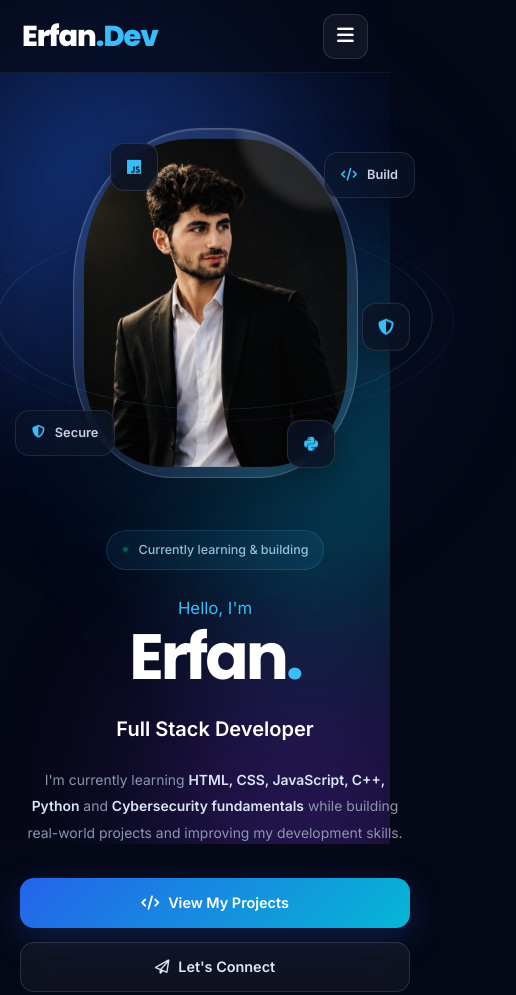
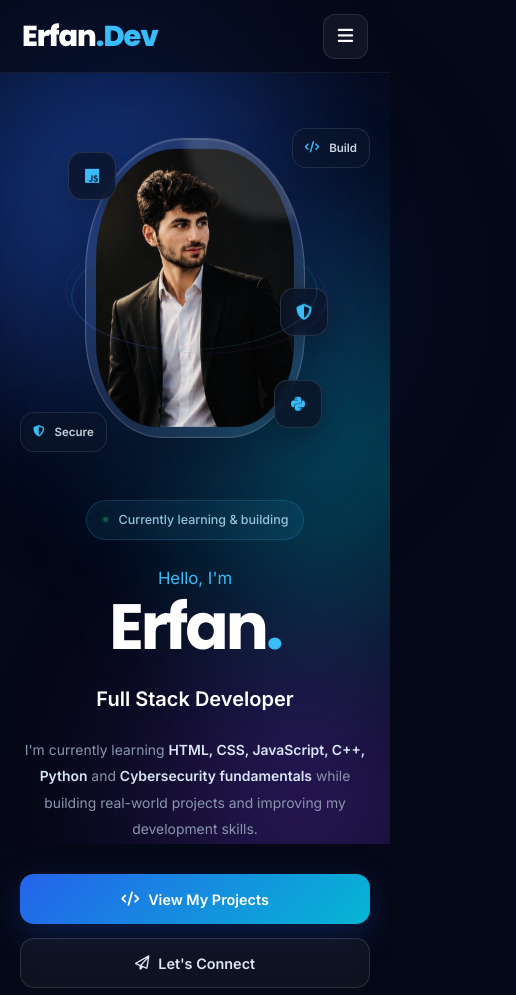
Before and after one commit to erfanesmati1/erfan-portfolio, a plain HTML site: page index.html in a window 390 px wide. Shown: the top 995 px of the page, 516 px wide, since content can reach past the window. Drawn offline with Linux system fonts and the light colour scheme.

Commit message:
Update project

```diff
--- a/script.js
+++ b/script.js
@@ -99,9 +99,9 @@ const projects = [
         title: "Afghanistan Weather",
         description:
             "A modern bilingual weather website providing weather information for all 34 provinces of Afghanistan, with a responsive design and real-time weather data.",
-        image: "images/afghanistanweather.png",
+        image: "images/afghanistan-weather.png",
         technologies: ["HTML", "CSS", "JavaScript", "Weather API"],
-        liveLink: "https://afghanistanweather.vercel.app",
+        liveLink: "https://afghanistanweather.vercel.app/",
         githubLink: "https://github.com/erfanesmati1/afghanistan-weather"
     }
 
--- a/style.css
+++ b/style.css
@@ -19,7 +19,13 @@ body {
     background: #050816;
     color: #ffffff;
     overflow-x: hidden;
+    min-height: 100vh;
     line-height: 1.6;
+}
+
+ul,
+ol {
+    list-style: none;
 }
 
 a {
@@ -27,13 +33,16 @@ a {
     color: inherit;
 }
 
-button {
-    font-family: inherit;
-    cursor: pointer;
+button,
+input,
+textarea,
+select {
+    font: inherit;
 }
 
 img {
     max-width: 100%;
+    height: auto;
     display: block;
 }
 
@@ -287,19 +296,12 @@ section {
 
 .hero {
     min-height: 100vh;
-
-    max-width: 1250px;
-
+    width: min(100%, 1250px);
     margin: auto;
-
     padding: 150px 30px 80px;
-
     display: grid;
-
     grid-template-columns: 1.1fr 0.9fr;
-
-    align-items: center;
-
+    align-items: center;
     gap: 60px;
 }
 
@@ -528,14 +530,12 @@ section {
 
 .hero-visual {
     position: relative;
-
+    width: min(100%, 520px);
     min-height: 550px;
-
-    display: flex;
-
+    margin-inline: auto;
+    display: flex;
     align-items: center;
     justify-content: center;
-
     perspective: 1200px;
 }
 
@@ -556,17 +556,12 @@ section {
 
 .profile-container {
     position: relative;
-
-    width: 390px;
-    height: 390px;
-
-    display: flex;
-
+    width: min(100%, 390px);
+    aspect-ratio: 1;
+    display: flex;
     align-items: center;
     justify-content: center;
-
     transform-style: preserve-3d;
-
     animation: profileFloat 6s ease-in-out infinite;
 }
 
@@ -587,8 +582,8 @@ section {
 
     z-index: 3;
 
-    width: 285px;
-    height: 350px;
+    width: min(100%, 285px);
+    height: min(90vw, 350px);
 
     padding: 10px;
 
@@ -636,25 +631,23 @@ section {
 
 .profile-ring {
     position: absolute;
-
+    left: 50%;
+    top: 50%;
+    transform: translate(-50%, -50%);
     border: 1px solid rgba(56, 189, 248, 0.2);
-
     border-radius: 50%;
 }
 
 .ring-1 {
-    width: 430px;
-    height: 430px;
-
-    transform: rotateX(65deg) rotateZ(15deg);
+    width: 90%;
+    height: 90%;
+    transform: translate(-50%, -50%) rotateX(65deg) rotateZ(15deg);
 }
 
 .ring-2 {
-    width: 470px;
-    height: 470px;
-
-    transform: rotateX(65deg) rotateZ(-20deg);
-
+    width: 95%;
+    height: 95%;
+    transform: translate(-50%, -50%) rotateX(65deg) rotateZ(-20deg);
     border-color: rgba(124, 58, 237, 0.15);
 }
 
@@ -1479,12 +1472,11 @@ footer {
 
     .hero {
         grid-template-columns: 1fr 0.8fr;
-
         gap: 30px;
     }
 
     .profile-container {
-        transform: scale(0.85);
+        transform: scale(0.88);
     }
 
     .skills-container,
@@ -1514,28 +1506,17 @@ footer {
 
     .nav-links {
         position: absolute;
-
         top: 82px;
-
         left: 15px;
         right: 15px;
-
         display: none;
-
         flex-direction: column;
-
         gap: 0;
-
         padding: 15px;
-
         border: 1px solid rgba(255, 255, 255, 0.08);
-
         border-radius: 18px;
-
         background: rgba(8, 15, 32, 0.9);
-
         backdrop-filter: blur(25px);
-
         box-shadow: 0 25px 60px rgba(0, 0, 0, 0.35);
     }
 
@@ -1549,11 +1530,8 @@ footer {
 
     .nav-links a {
         display: block;
-
         padding: 13px;
-
         text-align: center;
-
         border-radius: 10px;
     }
 
@@ -1568,9 +1546,7 @@ footer {
 
     .hero {
         grid-template-columns: 1fr;
-
         text-align: center;
-
         padding-top: 130px;
     }
 
@@ -1580,8 +1556,8 @@ footer {
 
     .hero-visual {
         order: 1;
-
-        min-height: 450px;
+        width: min(100%, 420px);
+        min-height: 440px;
     }
 
     .hero-text {
@@ -1597,9 +1573,7 @@ footer {
 
     .about {
         grid-template-columns: 1fr;
-
         gap: 60px;
-
         text-align: center;
     }
 
@@ -1619,6 +1593,45 @@ footer {
     .about-content {
         order: 2;
     }
+
+    .profile-container {
+        width: min(100%, 330px);
+        transform: scale(1);
+    }
+
+    .card-top {
+        top: 26px;
+        right: 8px;
+    }
+
+    .card-bottom {
+        left: 8px;
+        bottom: 18px;
+    }
+
+    .orbit-1 {
+        top: 18px;
+        left: 18px;
+    }
+
+    .orbit-2 {
+        right: 18px;
+        bottom: 18px;
+    }
+
+    .orbit-3 {
+        right: 2px;
+        top: 50%;
+    }
+
+    .image-glass {
+        width: min(100%, 360px);
+    }
+
+    .experience-badge {
+        right: -12px;
+        bottom: 18px;
+    }
 }
 
 
@@ -1646,7 +1659,6 @@ footer {
 
     .hero h1 {
         font-size: 4rem;
-
         letter-spacing: -3px;
     }
 
@@ -1664,7 +1676,6 @@ footer {
 
     .hero-buttons {
         flex-direction: column;
-
         align-items: stretch;
     }
 
@@ -1673,31 +1684,50 @@ footer {
     }
 
     .hero-visual {
-        min-height: 390px;
+        width: min(100%, 380px);
+        min-height: 360px;
     }
 
     .profile-container {
-        transform: scale(0.65);
+        width: min(100%, 270px);
+    }
+
+    .profile-glass {
+        width: 220px;
+        height: 300px;
+    }
+
+    .floating-card {
+        font-size: 0.72rem;
+        padding: 10px 12px;
     }
 
     .card-top {
-        right: -5px;
-
-        top: 50px;
+        right: 0;
+        top: 26px;
     }
 
     .card-bottom {
-        left: -5px;
-
-        bottom: 40px;
+        left: 0;
+        bottom: 14px;
+    }
+
+    .orbit-1 {
+        left: 8px;
+        top: 14px;
+    }
+
+    .orbit-2 {
+        right: 8px;
+        bottom: 10px;
     }
 
     .orbit-3 {
-        right: 0;
+        right: 2px;
     }
 
     .image-glass {
-        width: 300px;
+        width: min(100%, 300px);
     }
 
     .image-glass img {
@@ -1706,7 +1736,6 @@ footer {
 
     .experience-badge {
         right: -10px;
-
         bottom: 20px;
     }
 
@@ -1735,7 +1764,6 @@ footer {
 
     #scroll-top {
         right: 18px;
-
         bottom: 18px;
     }
 }
@@ -1748,19 +1776,20 @@ footer {
 @media (max-width: 380px) {
 
     .hero h1 {
-        font-size: 3.4rem;
+        font-size: 3.1rem;
+        letter-spacing: -2px;
     }
 
     .profile-container {
-        transform: scale(0.55);
+        width: min(100%, 220px);
     }
 
     .hero-visual {
-        min-height: 340px;
+        min-height: 310px;
     }
 
     .image-glass {
-        width: 270px;
+        width: min(100%, 270px);
     }
 }
 
@@ -1783,106 +1812,3 @@ footer {
         transition-duration: 0.01ms !important;
     }
 }
-
-
-
-
-
-
-
-
-
-
-
-
-
-
-/* =========================================
-   MOBILE MENU FIX
-========================================= */
-
-@media (max-width: 768px) {
-
-    .menu-btn {
-        display: flex;
-        align-items: center;
-        justify-content: center;
-
-        width: 45px;
-        height: 45px;
-
-        background: rgba(255, 255, 255, 0.05);
-
-        border: 1px solid rgba(255, 255, 255, 0.12);
-
-        border-radius: 12px;
-
-        color: #ffffff;
-
-        font-size: 1.2rem;
-
-        z-index: 1001;
-    }
-
-    .nav-links {
-        position: absolute;
-
-        top: 80px;
-        left: 15px;
-        right: 15px;
-
-        width: auto;
-
-        display: none;
-
-        flex-direction: column;
-
-        align-items: center;
-
-        gap: 8px;
-
-        padding: 18px;
-
-        border: 1px solid rgba(255, 255, 255, 0.1);
-
-        border-radius: 20px;
-
-        background: rgba(15, 23, 42, 0.92);
-
-        backdrop-filter: blur(20px);
-        -webkit-backdrop-filter: blur(20px);
-
-        box-shadow: 0 20px 50px rgba(0, 0, 0, 0.4);
-
-        z-index: 1000;
-    }
-
-    .nav-links.active {
-        display: flex;
-    }
-
-    .nav-links li {
-        width: 100%;
-    }
-
-    .nav-links a {
-        display: block;
-
-        width: 100%;
-
-        padding: 13px 20px;
-
-        text-align: center;
-
-        border-radius: 12px;
-
-        color: #cbd5e1;
-    }
-
-    .nav-links a:hover,
-    .nav-links a.active {
-        color: #38bdf8;
-
-        background: rgba(56, 189, 248, 0.08);
-    }
-}
```
Also changed, not shown: images/afghanistan-weather.png (renamed from images/afghanistanweather.png).
